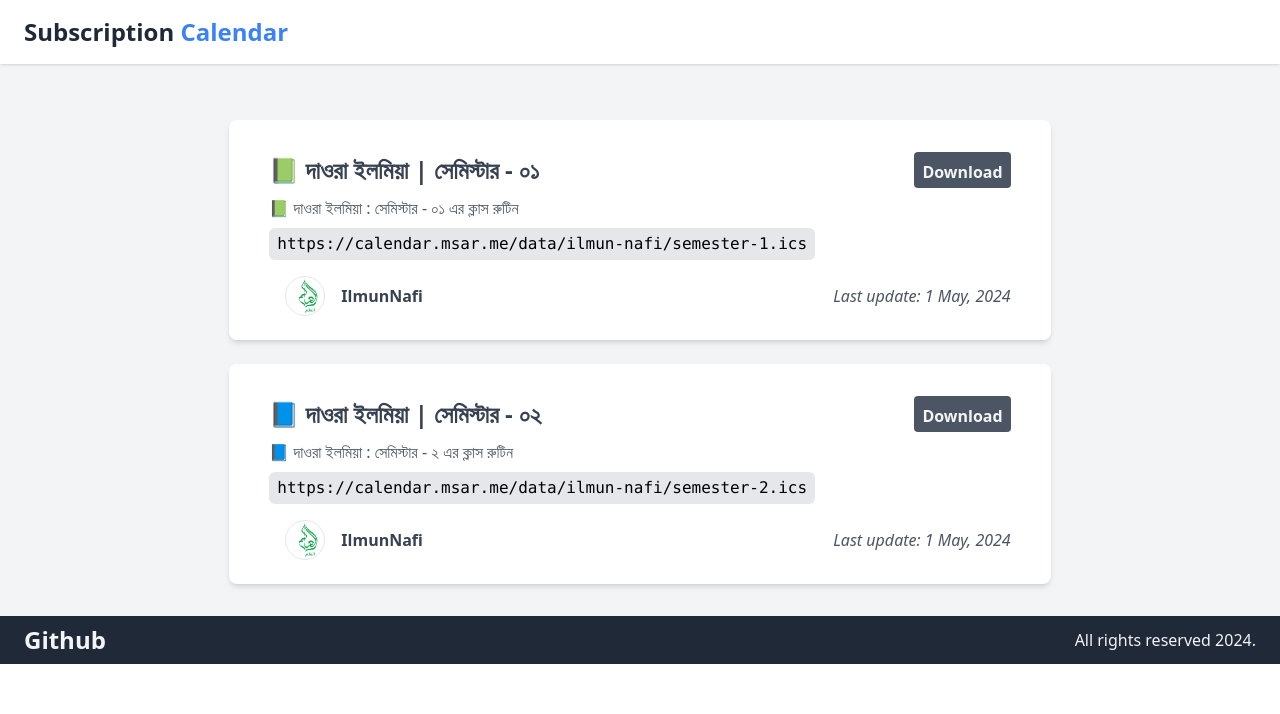
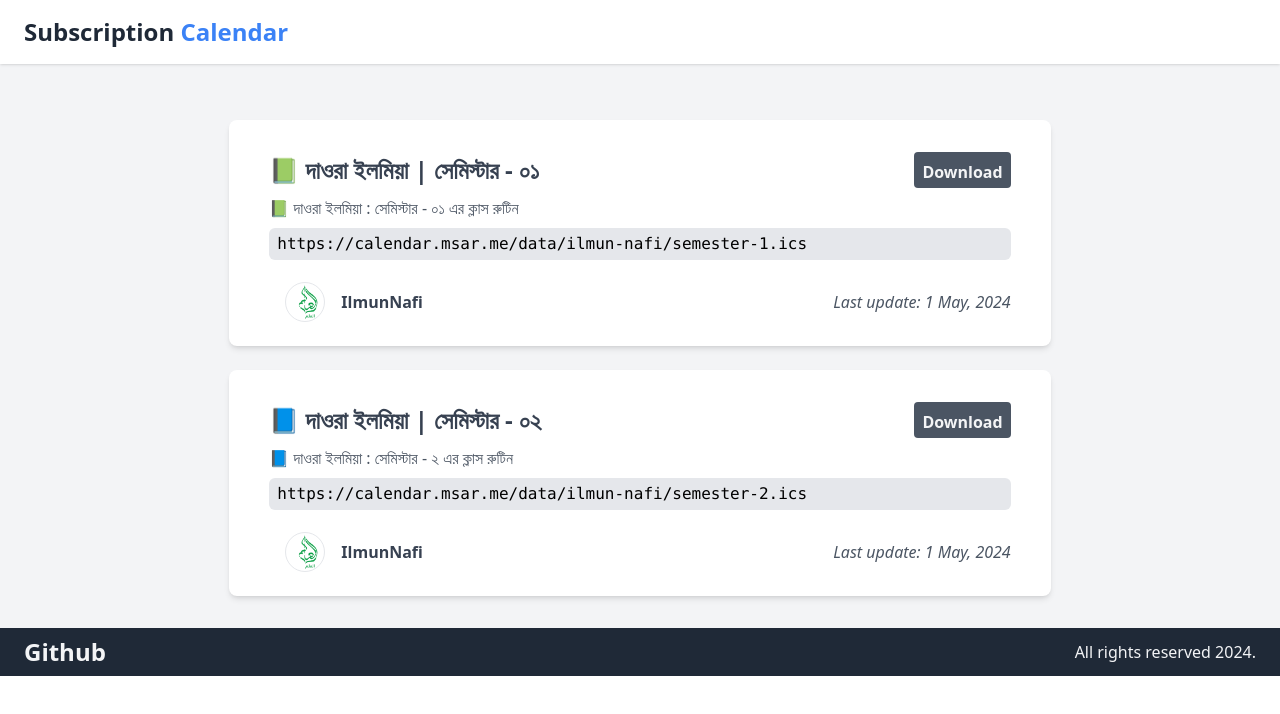
Before and after one commit to 4msar/subscription-calendar, a plain HTML site: page index.html in a window 1280 px wide. Drawn offline with nearby package versions, Linux system fonts and the light colour scheme.

Commit message:
Fix the line styles

```diff
--- a/index.html
+++ b/index.html
@@ -89,7 +89,7 @@
                 let renderedHtml = "";
 
                 const getItemHtml = (item) => {
-                    return `<section class="mt-6"><div class="max-w-4xl px-10 py-6 bg-white rounded-lg shadow-md" ><div class="mt-2"><div class="flex justify-between items-center flex-wrap mb-2 md:mb-0" ><a class="text-2xl mb-2 md:mb-0 w-full md:w-auto text-gray-700 font-bold hover:underline" href="${item.ics_link}" >${item.title}</a ><a class="px-2 py-1 bg-gray-600 text-gray-100 font-bold rounded hover:bg-gray-500 sm:pt-2" target="_blank" href="${item.ics_link}" >Download</a ></div><p class="mt-2 text-gray-600">${item.description}</p><pre class="mt-2 py-1 px-2 bg-gray-200 inline-block w-auto rounded-md"><code>https://calendar.msar.me${item.ics_link}</code></pre></div><div class="flex justify-between items-center mt-4 flex-wrap" ><div><a class="flex items-center" target="_blank" href="${item.author.url}" ><img class="mx-4 w-10 h-10 border border-gray-200 object-cover rounded-full hidden sm:block" src="${item.author.image}" alt="avatar" /><h1 class="text-gray-700 font-bold hover:underline" >${item.author.name} </h1></a></div><span class="font-light italic text-gray-600" >Last update: ${item.updated_on}</span ></div></div></section>`;
+                    return `<section class="mt-6"><div class="max-w-4xl px-10 py-6 bg-white rounded-lg shadow-md" ><div class="mt-2"><div class="flex justify-between items-center flex-wrap mb-2 md:mb-0" ><a class="text-2xl mb-2 md:mb-0 w-full md:w-auto text-gray-700 font-bold hover:underline" href="${item.ics_link}" >${item.title}</a ><a class="px-2 py-1 bg-gray-600 text-gray-100 font-bold rounded hover:bg-gray-500 sm:pt-2" target="_blank" href="${item.ics_link}" >Download</a ></div><p class="mt-2 text-gray-600">${item.description}</p><pre class="mt-2 py-1 px-2 bg-gray-200 inline-block w-full overflow-x-auto rounded-md"><code>https://calendar.msar.me${item.ics_link}</code></pre></div><div class="flex justify-between items-center mt-4 flex-wrap" ><div><a class="flex items-center" target="_blank" href="${item.author.url}" ><img class="mx-4 w-10 h-10 border border-gray-200 object-cover rounded-full hidden sm:block" src="${item.author.image}" alt="avatar" /><h1 class="text-gray-700 font-bold hover:underline" >${item.author.name} </h1></a></div><span class="font-light italic text-gray-600" >Last update: ${item.updated_on}</span ></div></div></section>`;
                 };
 
                 fetch("/list.json")
```
Also changed, not shown: 3 other files.
